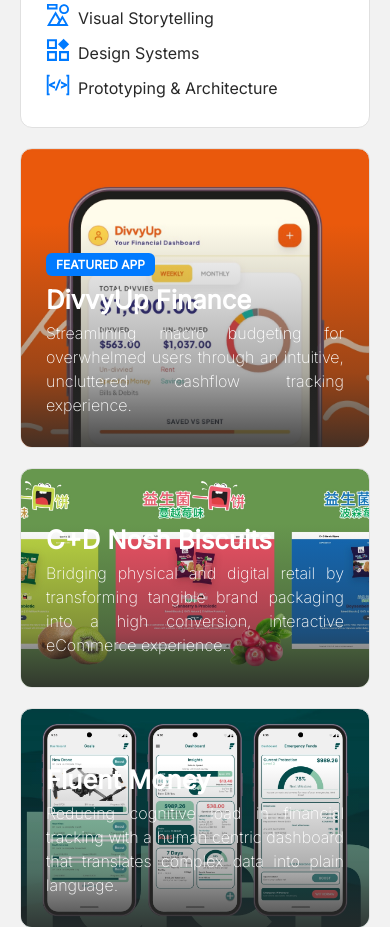
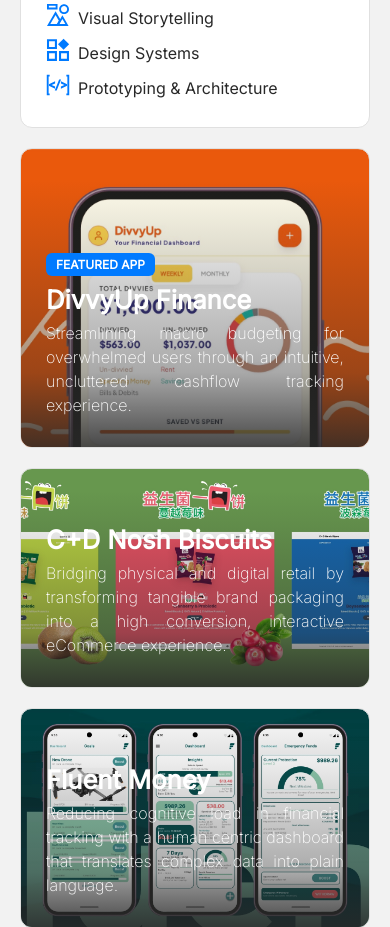
Before and after one commit to Alf-09/perspective-layout-portfolio-site, a plain HTML site: page index.html in a window 390 px wide. Shown: the part 691-1618 px from the top of the page. Drawn offline with Linux system fonts and the light colour scheme.

Commit message:
Update style.css

```diff
--- a/style.css
+++ b/style.css
@@ -787,6 +787,22 @@
         height: 220px;
     }
 
+    .project-inner::before {
+    content: '';
+    position: absolute;
+    inset: 0;
+
+    background: linear-gradient(
+        to top,
+        rgba(40, 40, 40, 0.85) 0%,
+        rgba(40, 40, 40, 0.4) 25%,
+        rgba(40, 40, 40, 0) 90%
+    );
+
+    z-index: 1;
+    transition: opacity 0.3s ease;
+}
+
     .brand-name {
         font-size: 2.5rem;
     }
```
